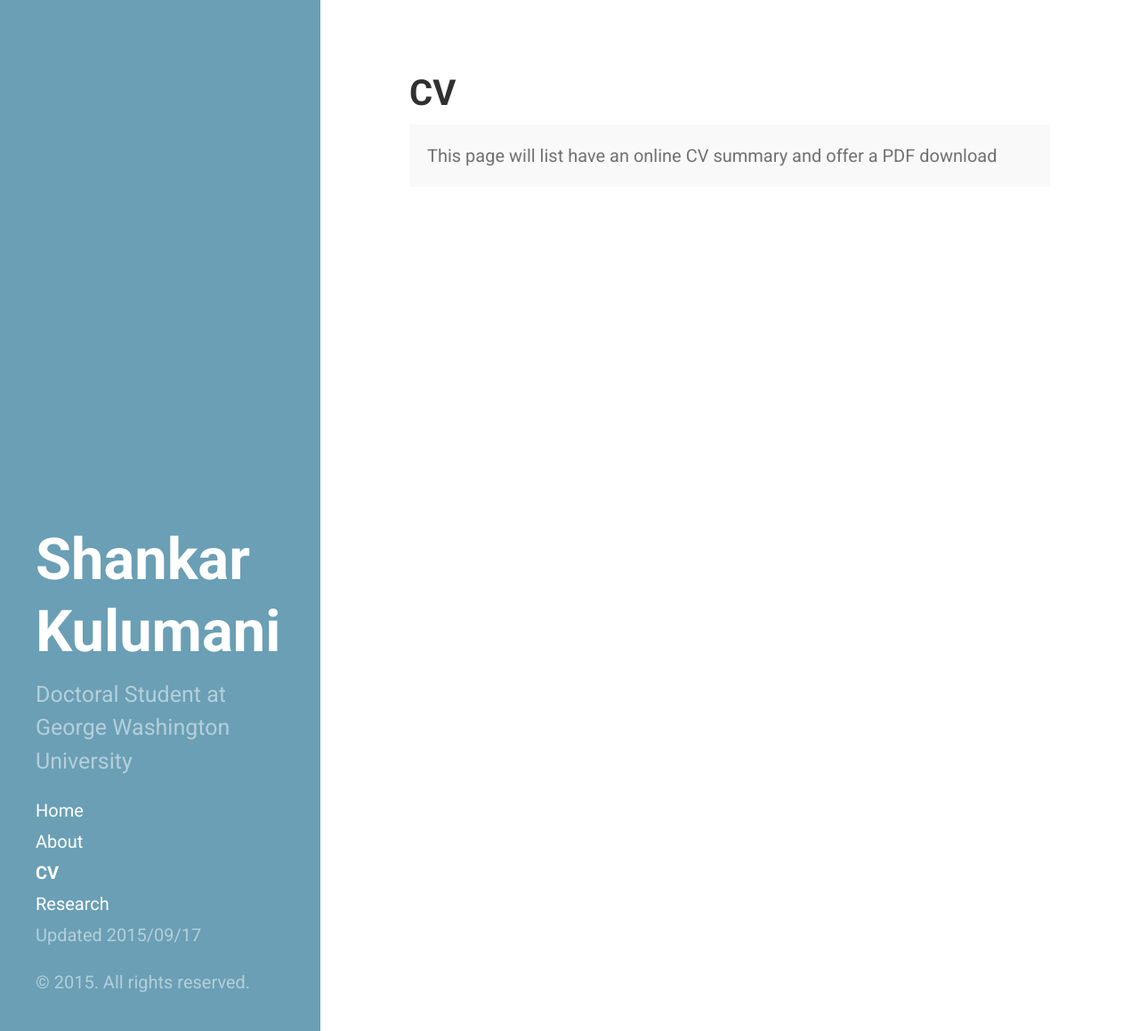
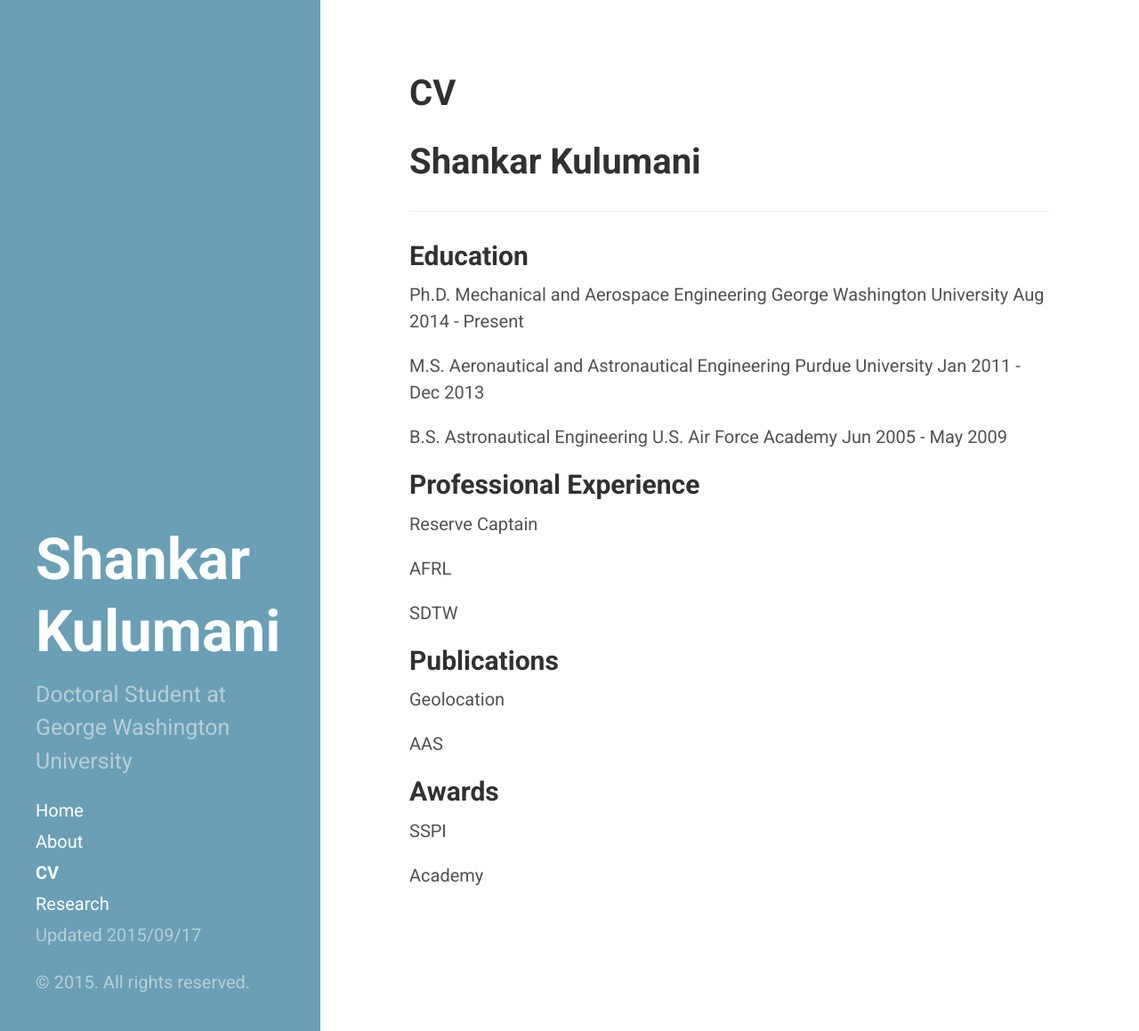
Before and after one commit to skulumani/skulumani.github.io, a Jekyll site: the page built from cv.md, in a window 1280 px wide and 1159 px high. Shown: the whole window at 89% size. Built offline with Jekyll 4.4.1, drawn with Linux system fonts in a browser that asks for light colours.

Commit message:
modified cv

```diff
--- a/cv.md
+++ b/cv.md
@@ -3,6 +3,34 @@
 title: CV
 ---
 
-<p class="message">
-  This page will list have an online CV summary and offer a PDF download
-</p>
+# Shankar Kulumani
+----------------------
+
+## Education
+
+Ph.D.   Mechanical and Aerospace Engineering  George Washington University Aug 2014 - Present
+
+M.S.    Aeronautical and Astronautical Engineering  Purdue University   Jan 2011 - Dec 2013
+
+B.S.    Astronautical Engineering   U.S. Air Force Academy   Jun 2005 - May 2009
+
+## Professional Experience
+
+Reserve Captain
+
+AFRL
+
+SDTW
+
+## Publications
+
+Geolocation
+
+AAS
+
+
+## Awards
+
+SSPI
+
+Academy
```
